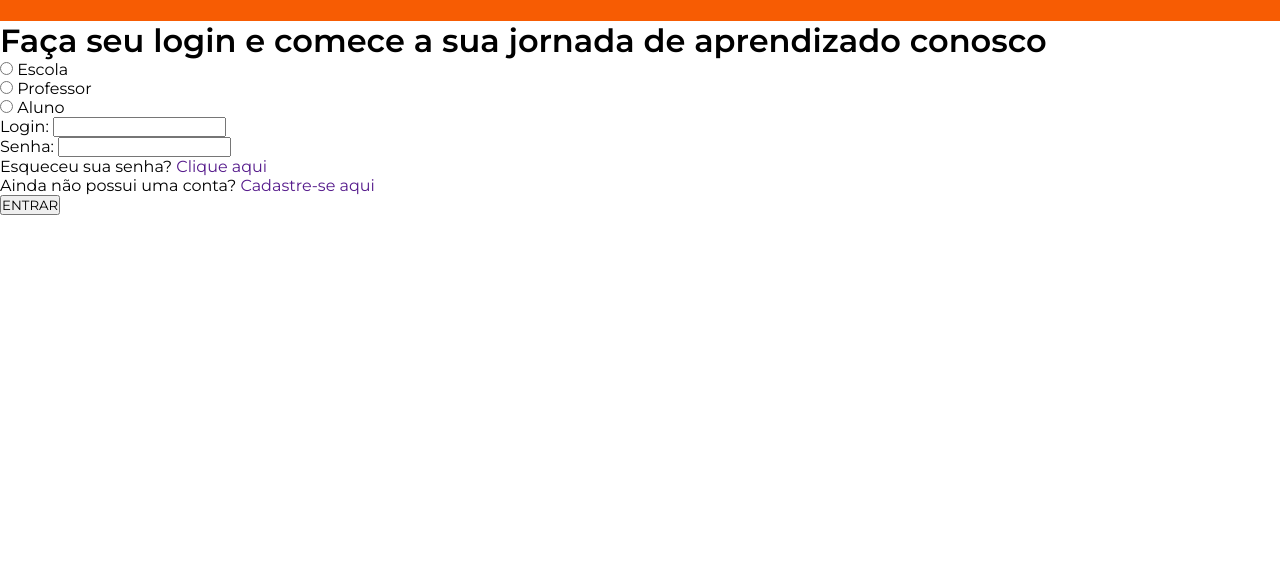
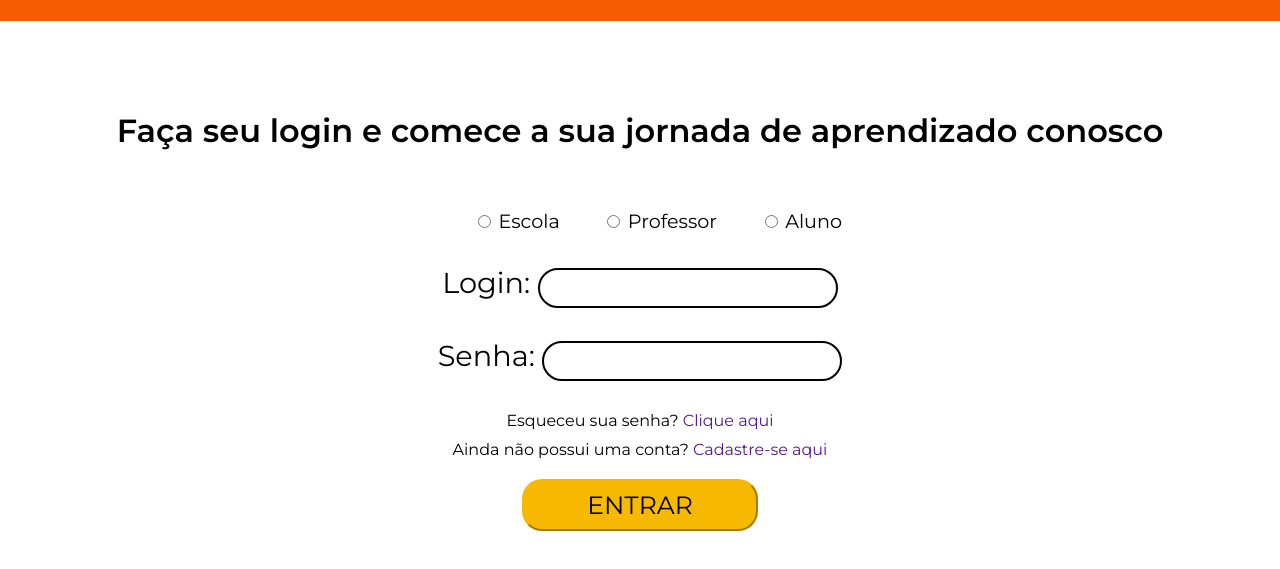
Before and after one commit to jonathannrocha/PI-GRUPO5, a plain HTML site: page Site/login.html in a window 1280 px wide. Shown: the part 99-668 px from the top of the page. Drawn offline with Linux system fonts and the light colour scheme.

Commit message:
Adicionando stilo da página de login

```diff
--- a/Site/style.css
+++ b/Site/style.css
@@ -265,3 +265,55 @@
       }
 
   }
+#login {
+      & h1 {
+          padding: 90px 0 40px 0;
+          text-align: center;
+      }
+      & div {
+          text-align: center;
+          font-size: 1.8rem;
+          text-align: center;
+          padding: 10px 0 20px 0;
+      }
+      & div #button {
+          margin: 50px;
+          padding: 20px;
+      }
+      & div .radio {
+          display: inline-block;
+          padding: 0 0 0 40px;
+      }
+      & button {
+          background-color: #F7B900;
+          border-radius: 20px;
+          border-color: #F7B900;
+          width: 236.52px;
+          height: 51.5px;
+          font-size: 25px;
+          text-align: center;
+      }
+      #cadastro {
+          padding: 10px 0 20px;
+      }
+      .seletor {
+          font-size: 1.2rem;
+          font: bold;
+      }
+      & input {
+          width: 300px;
+          height: 40px;
+          border: solid 2px;
+          border-radius: 20px;
+          text-align: center;
+      }
+      & input[type='radio'] {
+          width: auto;
+          height: auto;
+          padding: 0;
+          margin: 0;
+      }
+      & p {
+          font-size: 1.0rem;
+      }
+  }
```
